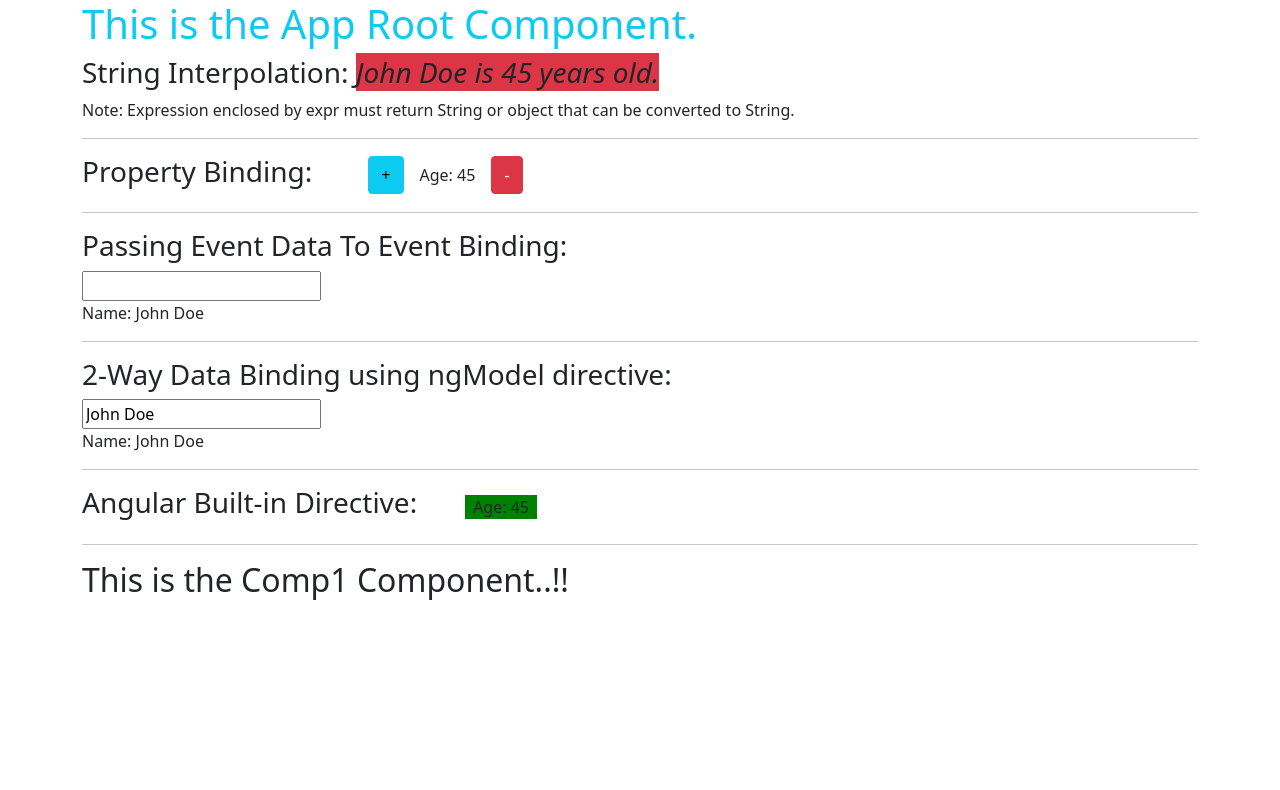
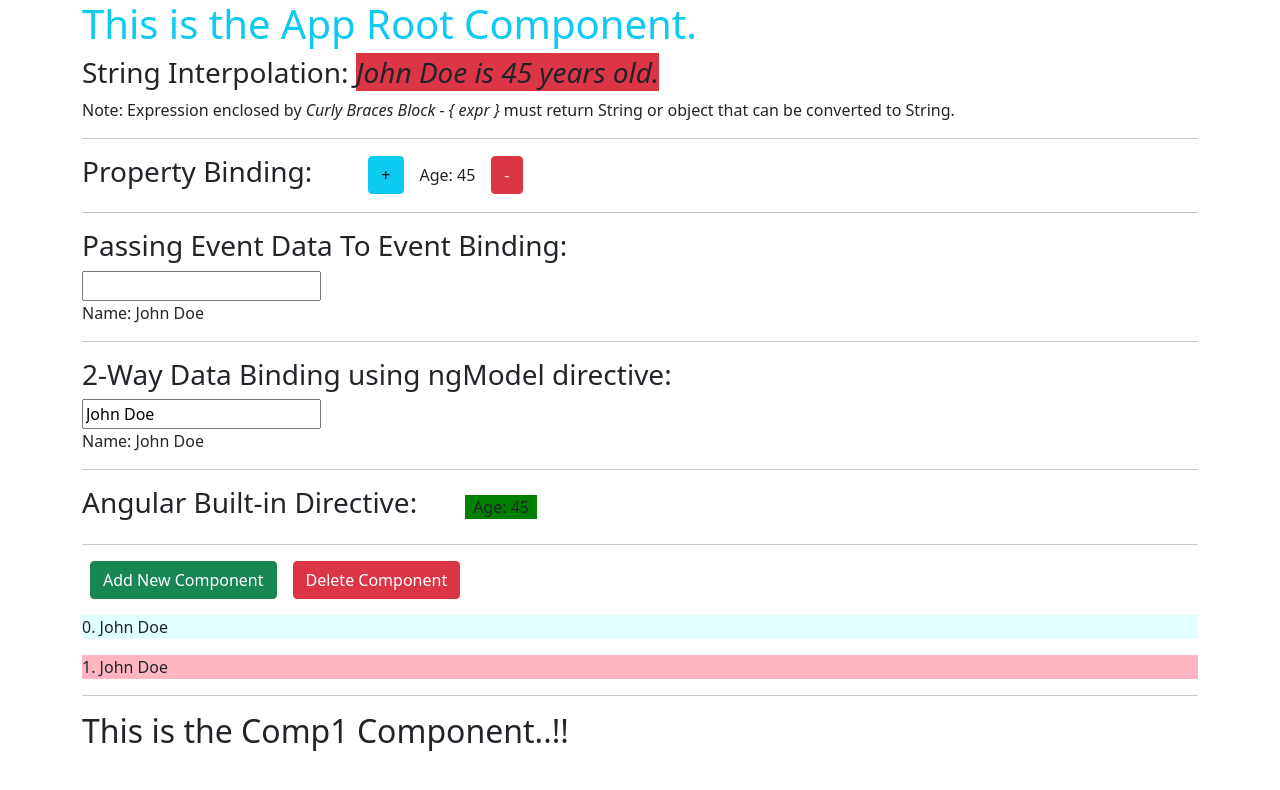
Before and after one commit to KOHTheCodeMaster/core-angular, an Angular app: page / in a window 1280 px wide. Shown: the top 790 px of the page. Built offline with nearby package versions, Linux system fonts and the light colour scheme.

Commit message:
9th Commit - ngFor directive
Signed-off-by: kohthecodemaster <kohthecodemaster@gmail.com>

```diff
--- a/src/app/binding/binding.component.html
+++ b/src/app/binding/binding.component.html
@@ -1,5 +1,6 @@
 <h3>String Interpolation: <em class="bg-danger">{{ name }} is {{ getAge() }} {{ 'years' }} old.</em></h3>
-<p>Note: Expression enclosed by {{ 'expr' }} must return String or object that can be converted to String.</p>
+<p>Note: Expression enclosed by <em>{{ 'Curly Braces Block - { expr }' }}</em> must return String or object that can be
+  converted to String.</p>
 <hr>
 
 <div class="d-flex">
@@ -17,7 +18,8 @@
     <p class="mx-2">Age: {{ getAge() }}</p>
     <button class="btn mx-2"
             [ngClass]="{'btn-outline-danger': disableAgeMinus, 'btn-danger': !disableAgeMinus}"
-            [disabled]="disableAgeMinus" (click)="decrementAge()">-</button>
+            [disabled]="disableAgeMinus" (click)="decrementAge()">-
+    </button>
   </div>
 </div>
 <hr>
@@ -56,3 +58,16 @@
     </ng-template>
   </div>
 </div>
+<hr>
+
+<div>
+  <button class="btn btn-success mx-2" (click)="onAddNewComponent()">Add New Component</button>
+  <button class="btn btn-danger mx-2" (click)="onRemoveComponent()">Delete Component</button>
+
+  <div *ngFor="let comp of componentsList; let i = index;"
+       [ngStyle]="{backgroundColor: i % 2 == 0 ? 'lightcyan' : 'lightpink',
+       marginTop: '1em'}">
+    <p>{{ i }}. {{ name }}</p>
+  </div>
+
+</div>
--- a/src/app/binding/binding.component.ts
+++ b/src/app/binding/binding.component.ts
@@ -11,6 +11,7 @@ export class BindingComponent implements OnInit {
   age: number = 45;
   disableAgePlus: boolean = true;
   disableAgeMinus: boolean = true;
+  componentsList: string[] = ['A1', 'A2'];
 
   constructor() {
 
@@ -48,4 +49,13 @@ export class BindingComponent implements OnInit {
     return (this.age == 50 || this.age == 40) ? 'red' : 'green';
   }
 
+  onAddNewComponent() {
+
+    this.componentsList.push(name);
+
+  }
+
+  onRemoveComponent() {
+    this.componentsList.pop();
+  }
 }
```
Also changed, not shown: 1 other file (tests, documents, lock files or other folders).
